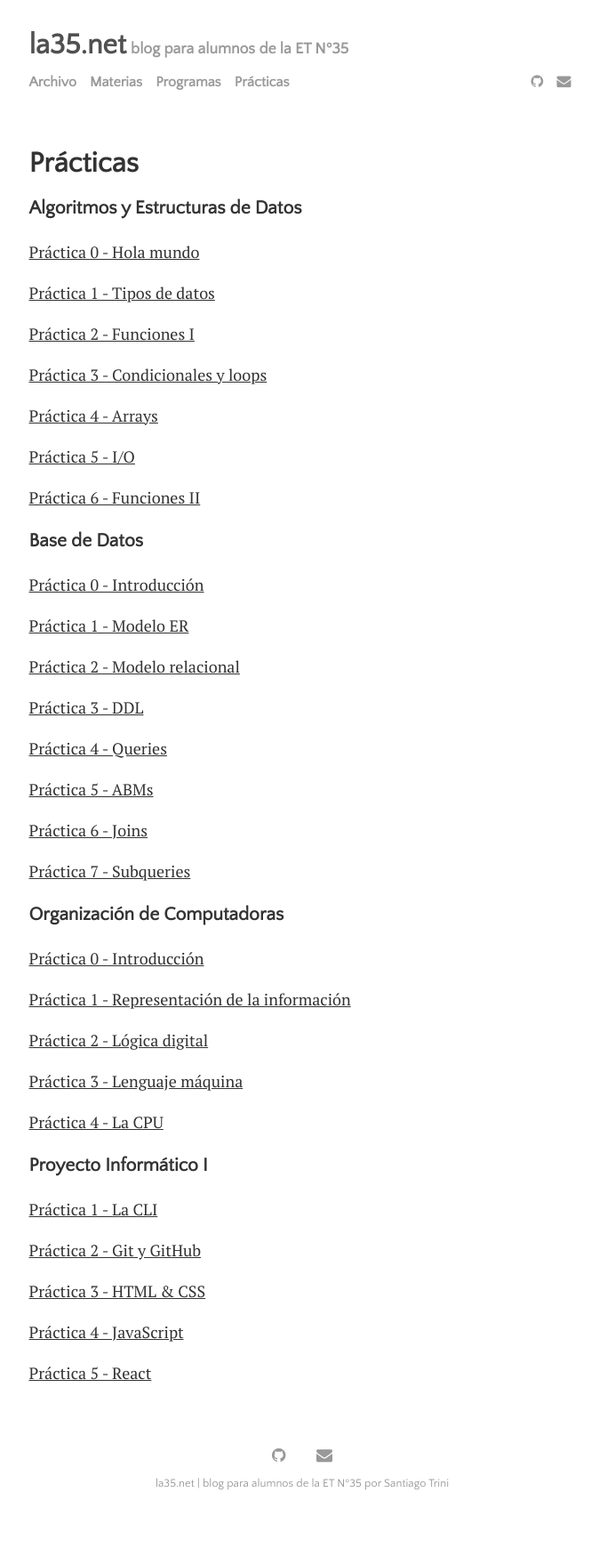
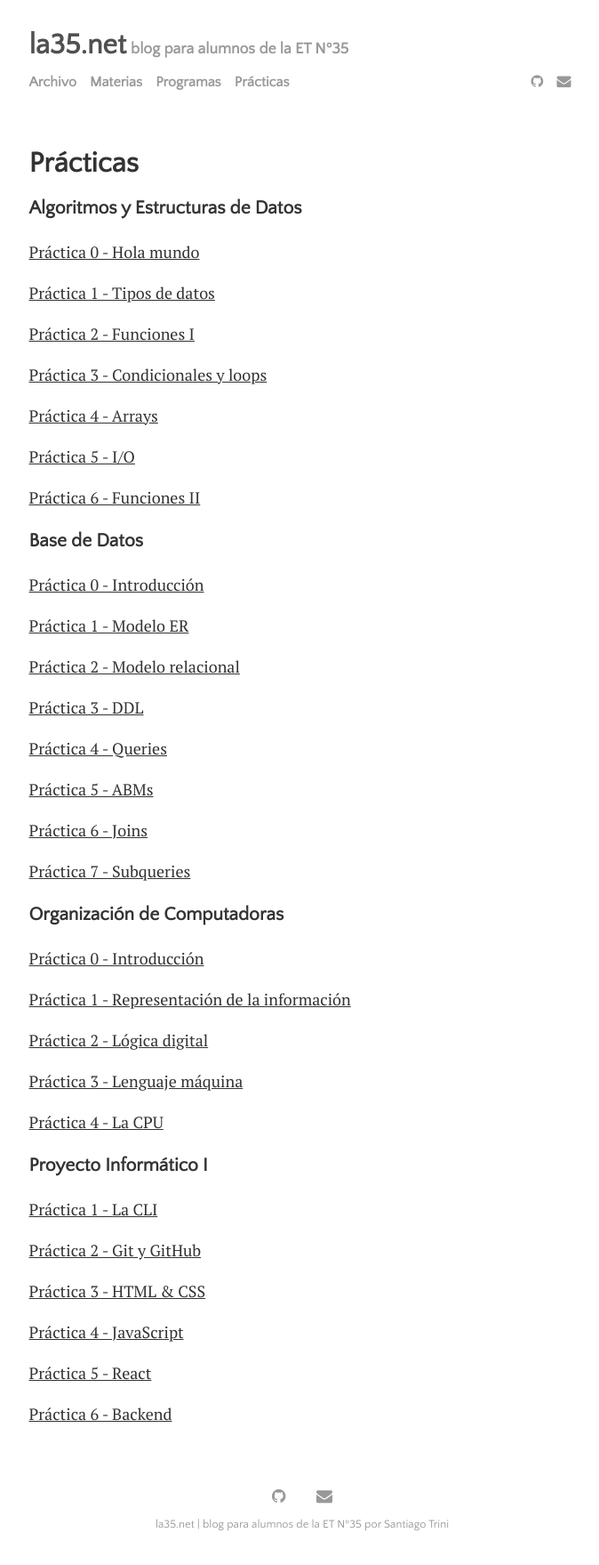
Before and after one commit to la35/la35.github.io, a Jekyll site: the page built from menu/practicas.md, in a window 1280 px wide. Shown: the whole page at 89% size, without its empty margins (300-974 px from the left). Built offline with Jekyll 4.4.1, drawn with Linux system fonts in a browser that asks for light colours; before the commit the page ends 1713 px from its top, so only the background shows below that.

Commit message:
agrega practica 6 de proyecto

```diff
--- a/menu/practicas.md
+++ b/menu/practicas.md
@@ -72,3 +72,5 @@ title: Prácticas
 [Práctica 4 - JavaScript](../assets/files/practicas/proyecto-p4.pdf)
 
 [Práctica 5 - React](../assets/files/practicas/proyecto-p5.pdf)
+
+[Práctica 6 - Backend](../assets/files/practicas/proyecto-p6.pdf)
```
Also changed, not shown: 1 other file.
